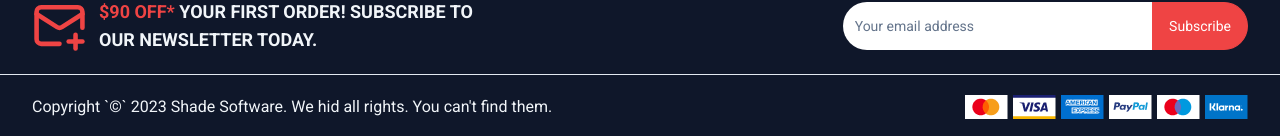
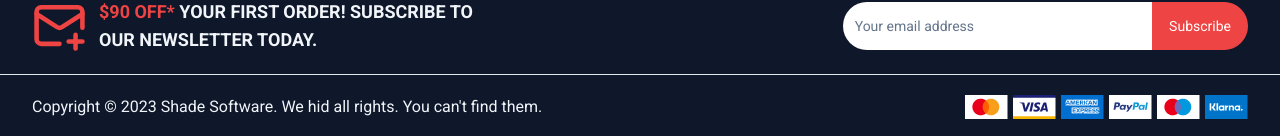
Before and after one commit to sellimenes/shade-ecom, a Next.js app: page / in a window 1280 px wide. Shown: the part 2233-2369 px from the top of the page. Built offline with nearby package versions, Linux system fonts and the light colour scheme.

Commit message:
escape entity error fix

```diff
--- a/components/Footer.tsx
+++ b/components/Footer.tsx
@@ -168,7 +168,7 @@ const Footer = (props: Props) => {
       <Separator />
       <div className="container flex flex-col md:flex-row sm:items-start sm:gap-3 justify-between py-5">
         <p>
-          Copyright `&copy;` 2023 Shade Software. We hid all rights. You can't
+          Copyright &copy; 2023 Shade Software. We hid all rights. You can&#39;t
           find them.
         </p>
         <Image src={IconsPayment} alt="payments" width={283} height={24} />
```
